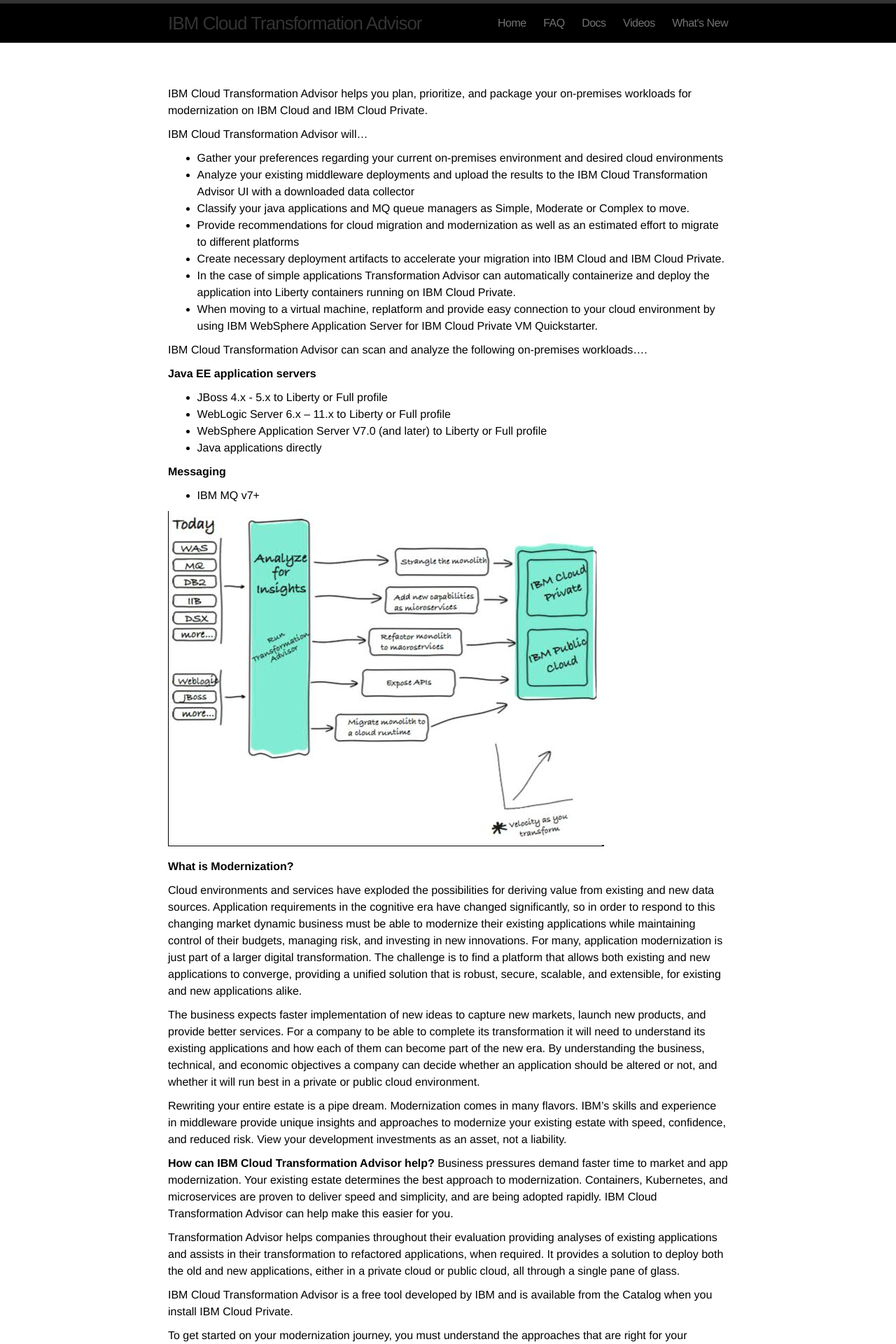
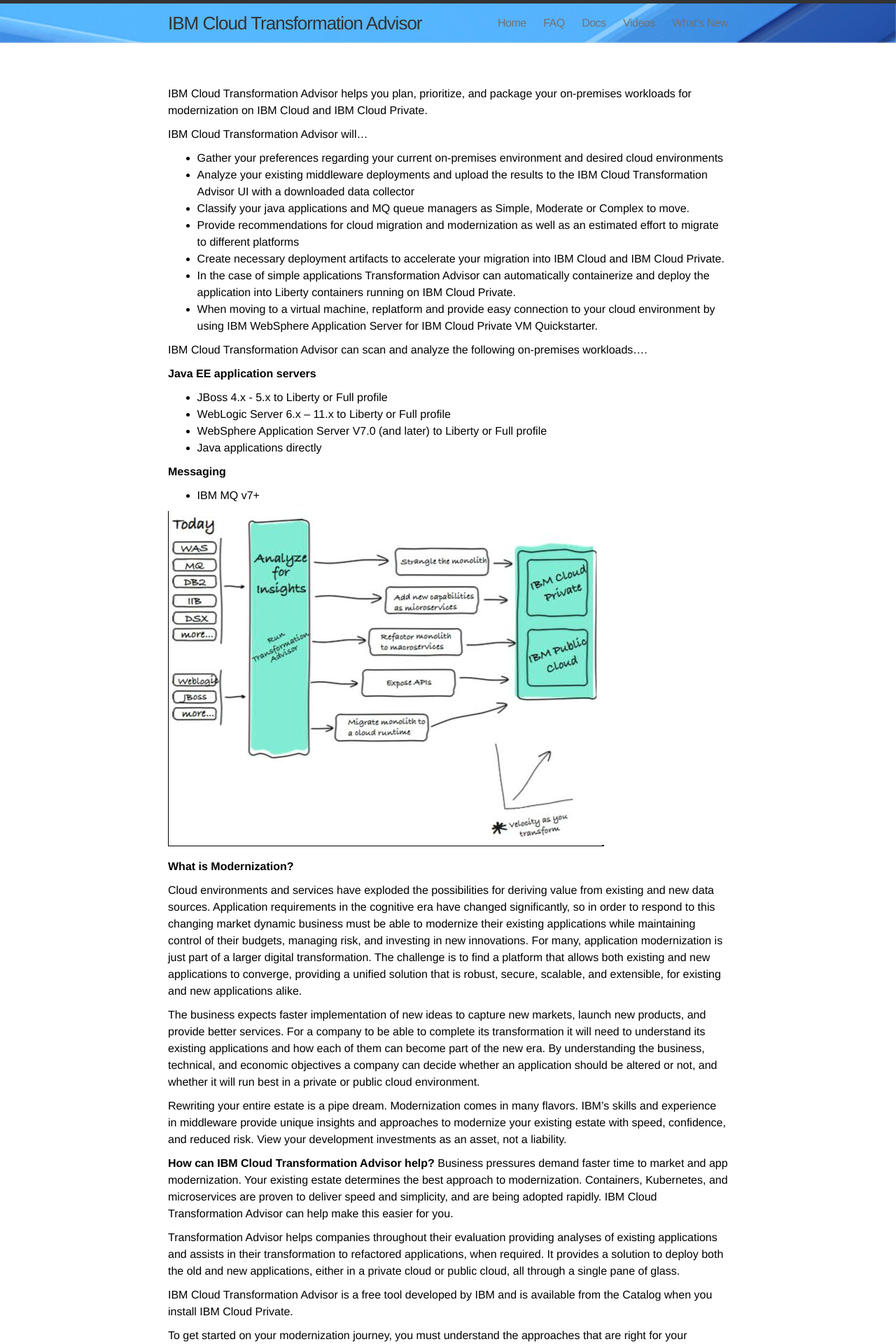
Before and after one commit to TransformationAdvisor/TA.github.io, a Jekyll site: the page built from index.md, in a window 1280 px wide. Shown: the top 1920 px of the page at 70% size. Built offline with Jekyll 4.4.1, drawn with Linux system fonts in a browser that asks for light colours.

Commit message:
Update main.css

```diff
--- a/css/main.css
+++ b/css/main.css
@@ -46,7 +46,7 @@
   border-bottom: 1px solid #e8e8e8;
   min-height: 56px;
   background-color: #000000;
-  background-image: url(../_assets/headerbg.jpg);
+  background-image: url(./headerbg.jpg);
   background-position: 100% 100%;
   background-repeat: no-repeat;
 }
```
